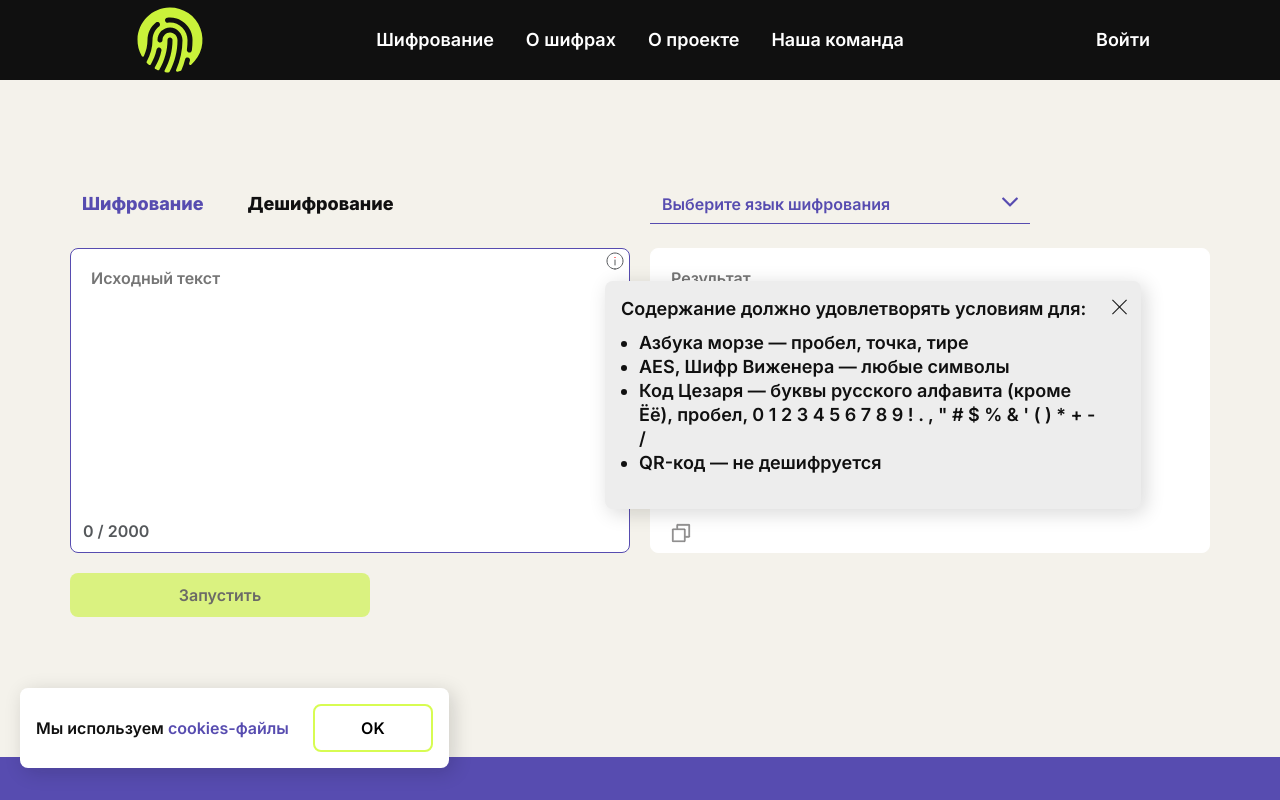
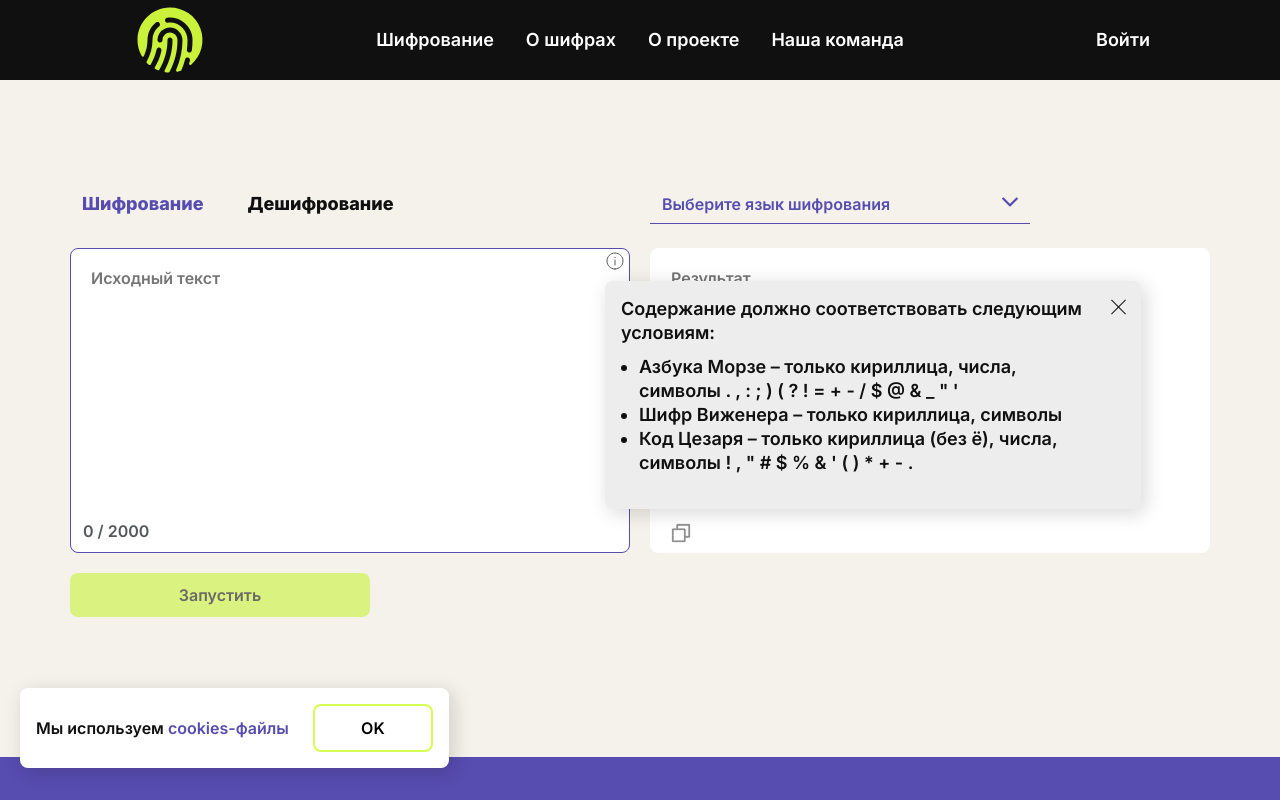
Before and after one commit to encryption-machine/Front, a React (Create React App) app: page / in a window 1280 px wide. Both pictures are taken after a click on the button 615 px from the left and 262 px from the top of the page. Shown: the top 800 px of the page. Built offline with nearby package versions, Linux system fonts and the light colour scheme.

Commit message:
machine-005: fix description

```diff
--- a/src/components/Machine/Machine.jsx
+++ b/src/components/Machine/Machine.jsx
@@ -232,16 +232,29 @@ export const Machine = observer(({ list }) => {
               {showHint && (
                 <div className={styles.alert__hide}>
                   <div>
-                    Содержание должно удовлетворять условиям для:
-                    <ul>
-                      <li>Азбука морзе — пробел, точка, тире</li>
-                      <li>AES, Шифр Виженера — любые символы</li>
-                      <li>
-                        Код Цезаря — буквы русского алфавита (кроме Ёё), пробел,
-                        0 1 2 3 4 5 6 7 8 9 ! . , " # $ % & ' ( ) * + - /
-                      </li>
-                      <li> QR-код — не дешифруется</li>
-                    </ul>
+                    Содержание должно соответствовать следующим условиям:
+                    {current === 'encryption' ? (
+                      <ul>
+                        <li>
+                          Азбука Морзе – только кириллица, числа, символы . , :
+                          ; ) ( ? ! = + - / $ @ & _ " '
+                        </li>
+                        <li>Шифр Виженера – только кириллица, символы</li>
+                        <li>
+                          Код Цезаря – только кириллица (без ё), числа, символы
+                          ! , " # $ % & ' ( ) * + - .
+                        </li>
+                      </ul>
+                    ) : (
+                      <ul>
+                        <li>Азбука Морзе – только символы - .</li>
+                        <li>Шифр Виженера – только кириллица, символы</li>
+                        <li>
+                          Код Цезаря – только кириллица (без ё), числа, символы
+                          ! , " # $ % & ' ( ) * + - .
+                        </li>
+                      </ul>
+                    )}
                   </div>
                   <button
                     onClick={() => setShowHint(false)}
```
